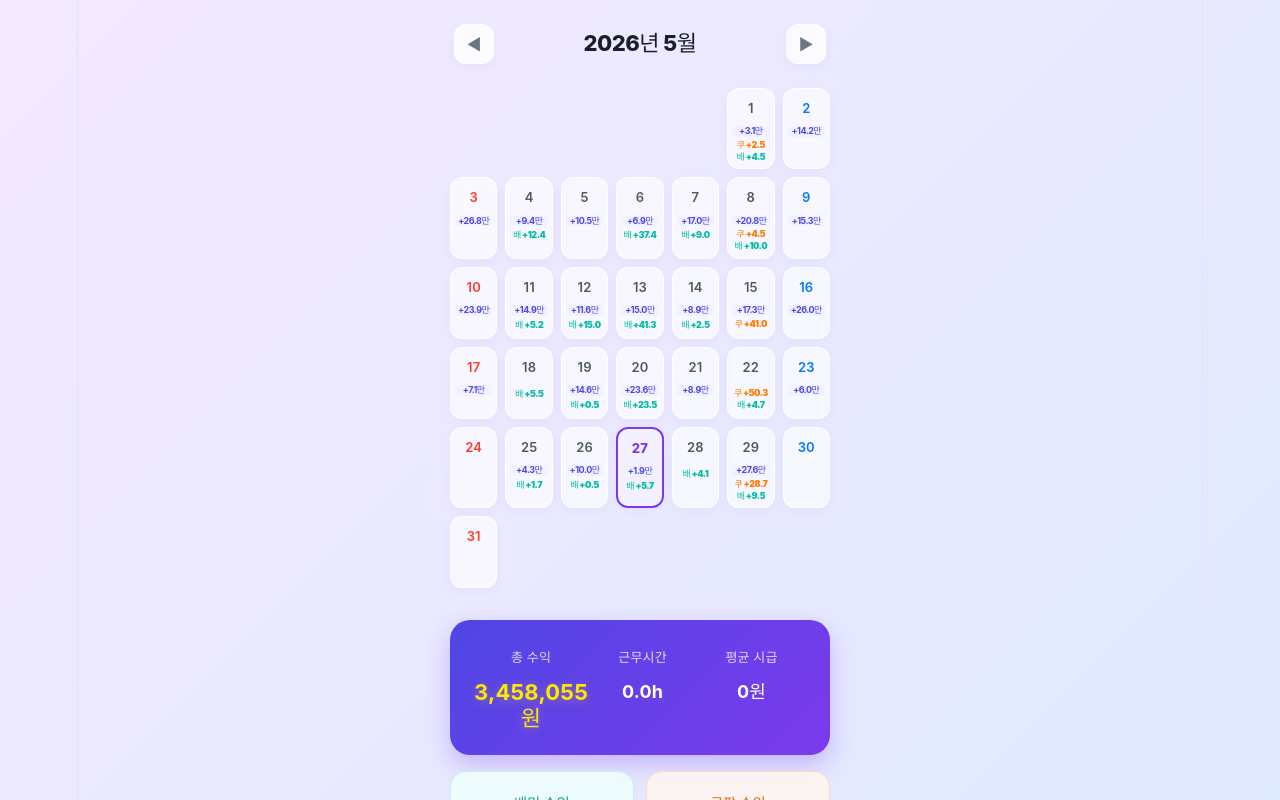
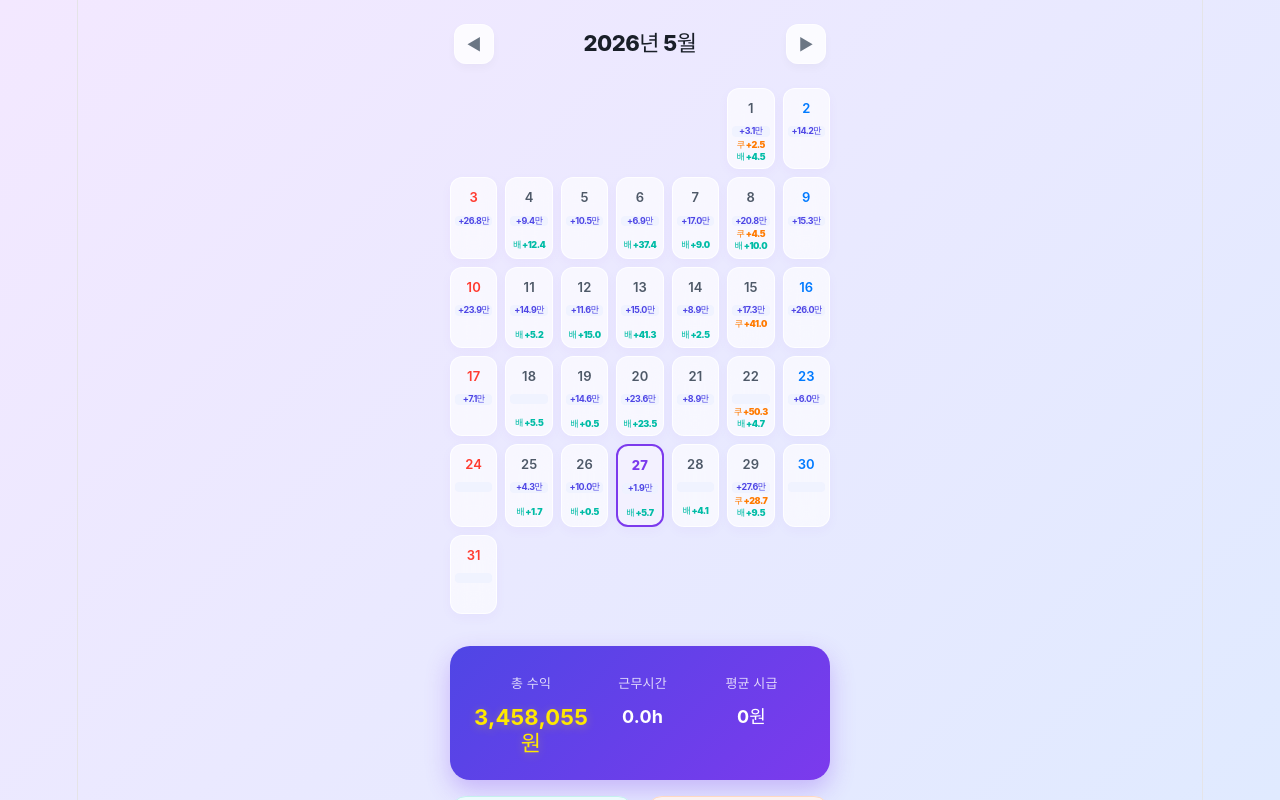
Before and after one commit to ovartang/gagebuddal, a React (Vite) app: page / in a window 1280 px wide. Shown: the top 800 px of the page. Built offline with nearby package versions, Linux system fonts and the light colour scheme; a web font is replaced by a local one.

Commit message:
Update App.css

```diff
--- a/src/App.css
+++ b/src/App.css
@@ -133,6 +133,7 @@ body {
   text-align: center;
   margin-top: 1px;
   line-height: 1.2;
+  min-height: 10px;
   letter-spacing: -0.5px;
 }
 
```
